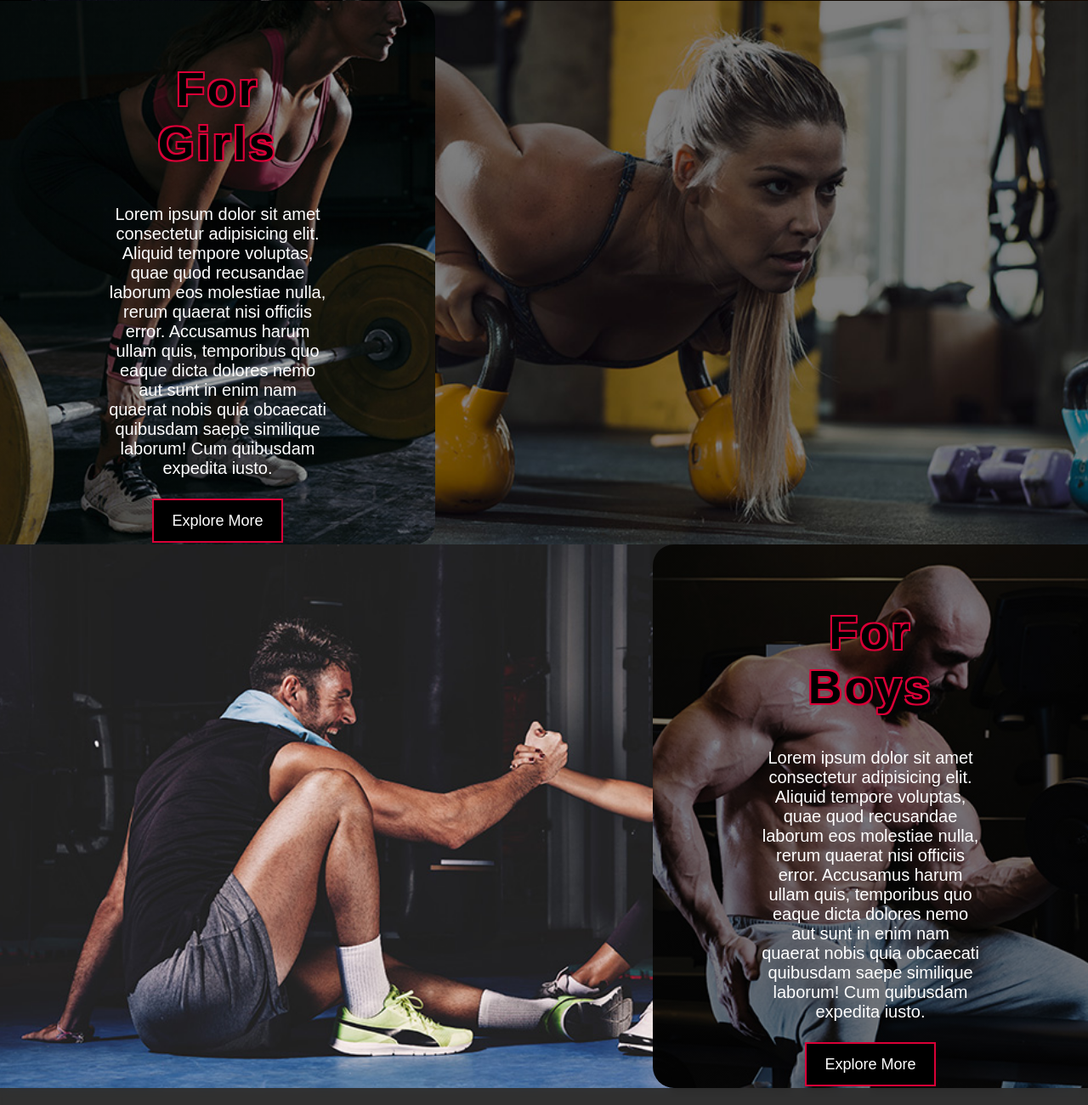
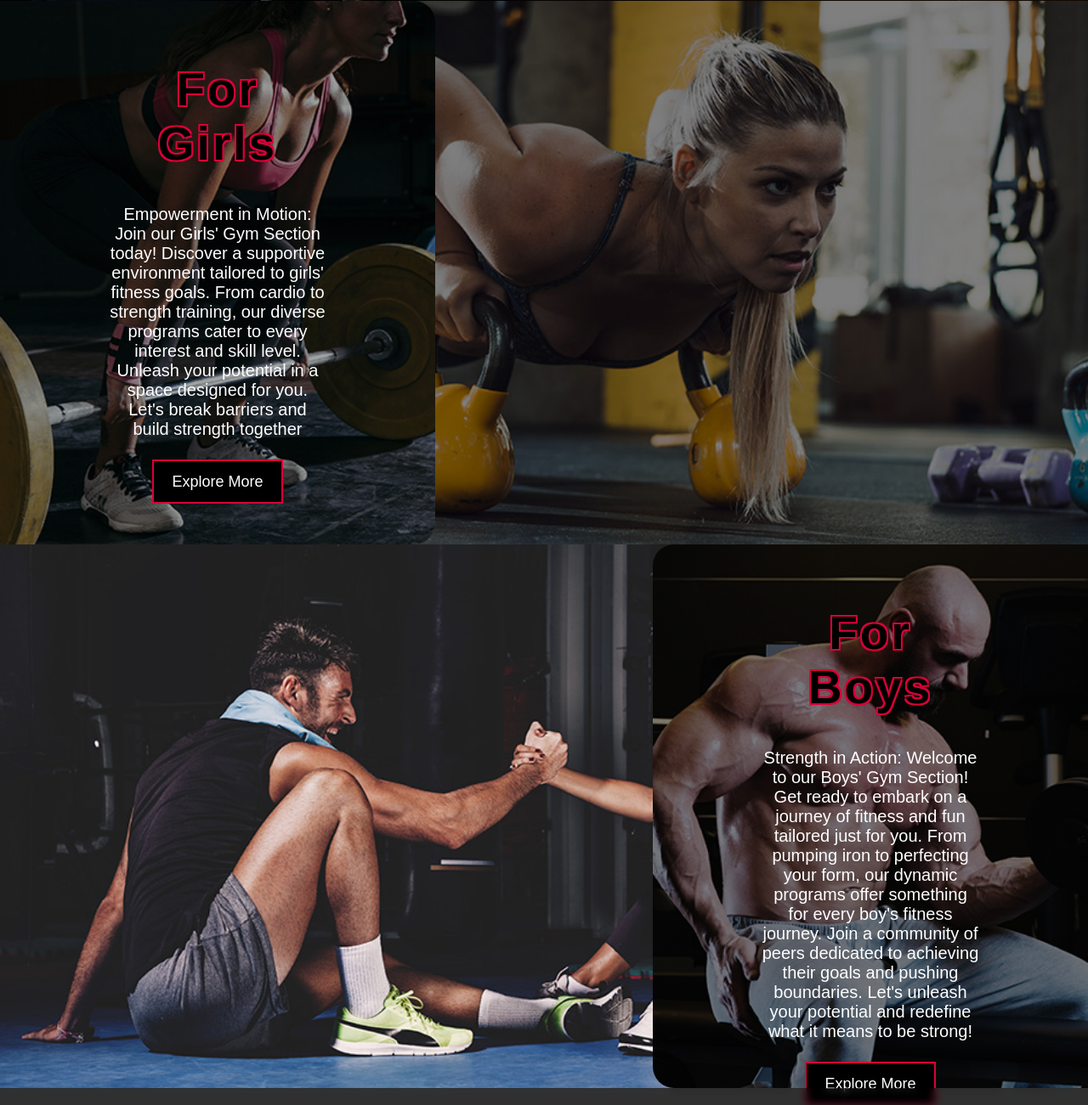
Before and after one commit to TarunRaghav3699/webdash369, a Flask app: page / in a window 1280 px wide. Shown: the part 879-2180 px from the top of the page at 85% size. Run offline with Flask 3, Linux system fonts and the light colour scheme; the visitor is signed in with stand-in values (Sample User, id 1); some web fonts are replaced; grey boxes are pictures that could not be loaded.

Commit message:
some more changes

```diff
--- a/templates/dashboard.html
+++ b/templates/dashboard.html
@@ -84,14 +84,7 @@
 
                 <h1>For Girls</h1>
 
-                <p>Lorem ipsum dolor sit amet consectetur adipisicing elit. Aliquid tempore voluptas, quae quod
-                    recusandae
-                    laborum eos molestiae nulla, rerum quaerat nisi officiis error. Accusamus harum ullam quis,
-                    temporibus
-                    quo eaque dicta dolores nemo aut sunt in enim nam quaerat nobis quia obcaecati quibusdam
-                    saepe
-                    similique
-                    laborum! Cum quibusdam expedita iusto.</p>
+                <p>Empowerment in Motion: Join our Girls' Gym Section today! Discover a supportive environment tailored to girls' fitness goals. From cardio to strength training, our diverse programs cater to every interest and skill level. Unleash your potential in a space designed for you. Let's break barriers and build strength together</p>
 
                 <button class="more-btn">Explore More</button>
 
@@ -107,14 +100,7 @@
 
                 <h1>For Boys</h1>
 
-                <p>Lorem ipsum dolor sit amet consectetur adipisicing elit. Aliquid tempore voluptas, quae quod
-                    recusandae
-                    laborum eos molestiae nulla, rerum quaerat nisi officiis error. Accusamus harum ullam quis,
-                    temporibus
-                    quo eaque dicta dolores nemo aut sunt in enim nam quaerat nobis quia obcaecati quibusdam
-                    saepe
-                    similique
-                    laborum! Cum quibusdam expedita iusto.</p>
+                <p>Strength in Action: Welcome to our Boys' Gym Section! Get ready to embark on a journey of fitness and fun tailored just for you. From pumping iron to perfecting your form, our dynamic programs offer something for every boy's fitness journey. Join a community of peers dedicated to achieving their goals and pushing boundaries. Let's unleash your potential and redefine what it means to be strong!</p>
 
                 <button class="more-btn">Explore More</button>
             </div>
```
